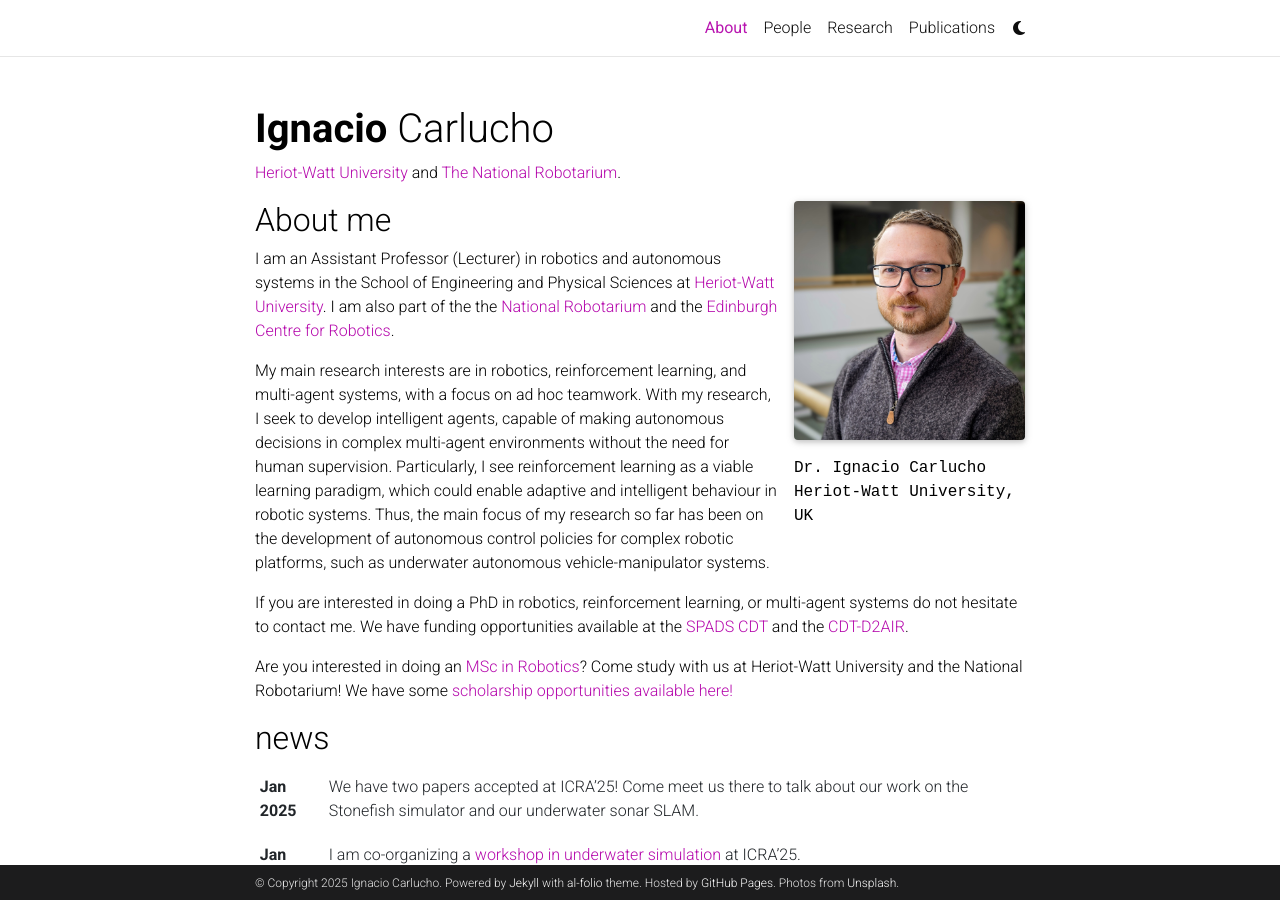
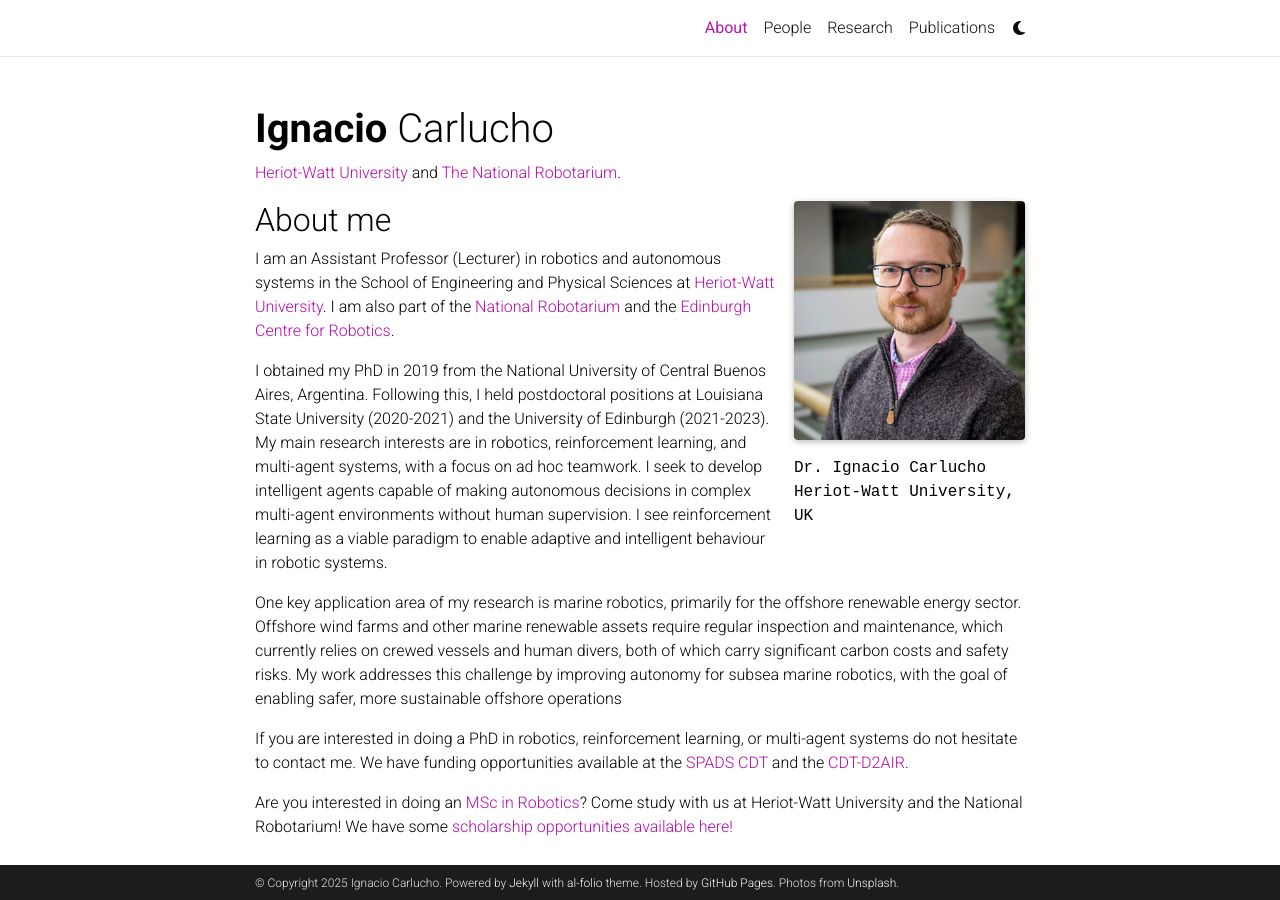
Before and after one commit to IgnacioCarlucho/ignaciocarlucho.github.io, a Jekyll site: the page built from _pages/about.md, in a window 1280 px wide and 900 px high. Built offline with Jekyll 4.4.1, drawn with Linux system fonts in a browser that asks for light colours; full-size pictures stand in for the smaller copies a plugin makes; comment, search, counter and statistics services are not loaded; a style sheet for code colours, icons or effects is not loaded.

```diff
--- a/_pages/about.md
+++ b/_pages/about.md
@@ -30,10 +30,12 @@ social: true  # includes social icons at the bottom of the page
 
 ## About me
 
-I am an Assistant Professor (Lecturer) in robotics and autonomous systems in the School of Engineering and Physical Sciences at [Heriot-Watt University](https://www.hw.ac.uk/uk/schools/engineering-physical-sciences/institutes/sensors-signals-systems/staff.htm). I am also part of the the [National Robotarium](https://thenationalrobotarium.com/) and the [Edinburgh Centre for Robotics](https://www.edinburgh-robotics.org/).
+I am an Assistant Professor (Lecturer) in robotics and autonomous systems in the School of Engineering and Physical Sciences at [Heriot-Watt University](https://www.hw.ac.uk/uk/schools/engineering-physical-sciences/institutes/sensors-signals-systems/staff.htm). I am also part of the [National Robotarium](https://thenationalrobotarium.com/) and the [Edinburgh Centre for Robotics](https://www.edinburgh-robotics.org/).
 
-My main research interests are in robotics, reinforcement learning, and multi-agent systems, with a focus on ad hoc teamwork. With my research, I seek to develop intelligent agents, capable of making autonomous decisions in complex multi-agent environments without the need for human supervision. Particularly, I see reinforcement learning as a viable learning paradigm, which could enable adaptive and intelligent behaviour in robotic systems. Thus, the main focus of my research so far has been on the development of autonomous control policies for complex robotic platforms, such as underwater autonomous vehicle-manipulator systems.
+I obtained my PhD in 2019 from the National University of Central Buenos Aires, Argentina. Following this, I held postdoctoral positions at Louisiana State University (2020-2021) and the University of Edinburgh (2021-2023).
+My main research interests are in robotics, reinforcement learning, and multi-agent systems, with a focus on ad hoc teamwork. I seek to develop intelligent agents capable of making autonomous decisions in complex multi-agent environments without human supervision. I see reinforcement learning as a viable paradigm to enable adaptive and intelligent behaviour in robotic systems.
 
+One key application area of my research is marine robotics, primarily for the offshore renewable energy sector. Offshore wind farms and other marine renewable assets require regular inspection and maintenance, which currently relies on crewed vessels and human divers, both of which carry significant carbon costs and safety risks. My work addresses this challenge by improving autonomy for subsea marine robotics, with the goal of enabling safer, more sustainable offshore operations
 
 If you are interested in doing a PhD in robotics, reinforcement learning, or multi-agent systems do not hesitate to contact me. We have funding opportunities available at the [SPADS CDT](https://spads.ac.uk/how-apply) and the [CDT-D2AIR](https://www.edinburgh-robotics.org/apply).
 
```
Also changed, not shown: _pages/students.md (+54 -15 lines), assets/img/profiles/Ivalin.jpeg (added), assets/img/profiles/Kokulan.jpg (added), assets/img/profiles/ulixes.jpg (added).
